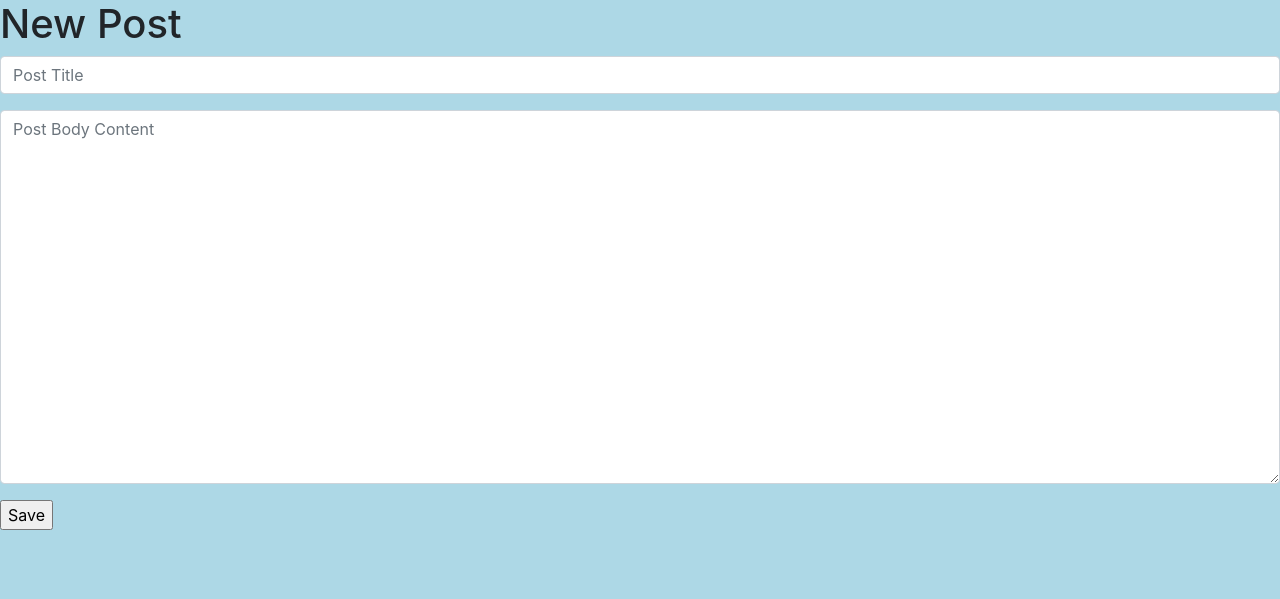
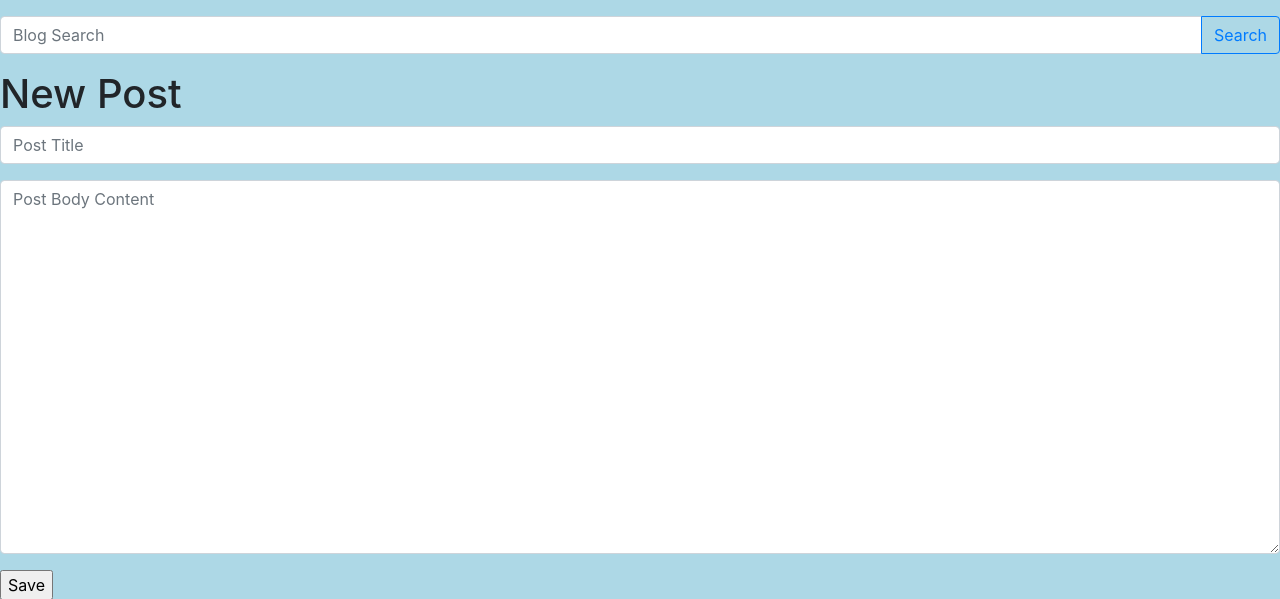
Before and after one commit to mppatterson84/blog_project, a Django app: page /blog/new/ in a window 1280 px wide. Shown: the top 599 px of the page. Run offline with Django 3.2, Linux system fonts and the light colour scheme; the visitor is signed in with stand-in values (Sample User, id 1); some libraries are stand-ins or nearby versions.

Commit message:
Add blog search

```diff
--- a/blog/templates/blog/base.html
+++ b/blog/templates/blog/base.html
@@ -18,6 +18,14 @@
 
 <body>
 
+    <!-- Search Form -->
+    <form method="GET" action="/blog/search/" class="form-inline input-group py-3">
+        <input class="form-control" type="text" placeholder="Blog Search" aria-label="Blog Search"
+            aria-describedby="button-addon" name="q" value="{{ request.GET.q }}" aria-label="Search">
+        <div class="input-group-append">
+            <button class="btn btn-outline-primary" type="submit" id="button-addon">Search</button>
+        </div>
+    </form>
 
     {% block content %}
 
--- a/blog/urls.py
+++ b/blog/urls.py
@@ -1,5 +1,5 @@
 from django.urls import path
-from .views import PostListView, PostDetailView, PostCreateView, PostUpdateView, PostDeleteView
+from .views import PostListView, PostDetailView, PostCreateView, PostUpdateView, PostDeleteView, post_search_view
 
 urlpatterns = [
     path('blog/', PostListView.as_view(), name='home'),
@@ -7,4 +7,5 @@ urlpatterns = [
     path('blog/new/', PostCreateView.as_view(), name='post-new'),
     path('blog/<int:pk>/<slug:slug>/edit/', PostUpdateView.as_view(), name='post-edit'),
     path('blog/<int:pk>/<slug:slug>/delete/', PostDeleteView.as_view(), name='post-delete'),
+    path('blog/search/', post_search_view, name='blog-search'),
 ]
--- a/blog/views.py
+++ b/blog/views.py
@@ -4,6 +4,8 @@ from .models import Post
 from blog.forms import PostForm
 from django.contrib.auth.mixins import LoginRequiredMixin
 from django.urls import reverse_lazy
+from django.shortcuts import render, redirect
+from django.db.models import Q
 
 class PostListView(ListView):
     model = Post
@@ -35,3 +37,20 @@ class PostDeleteView(LoginRequiredMixin, DeleteView):
     template_name = 'blog/post_delete.html'
     success_url = reverse_lazy('home')
     login_url = '/admin/'
+
+def post_search_view(request):
+    queryset_list = Post.objects.all()
+    query = request.GET.get('q')
+    if query:
+        queryset_list = queryset_list.filter(
+                Q(title__icontains=query) |
+                Q(body__icontains=query)
+                ).distinct()
+    else:
+        queryset_list = None
+    posts = queryset_list
+    context = {
+        'title': 'Search Posts',
+        'posts': posts,
+    }
+    return render(request, 'blog/post_search.html', context)
```
Also changed, not shown: blog/templates/blog/post_search.html (added, +12 -0 lines).
